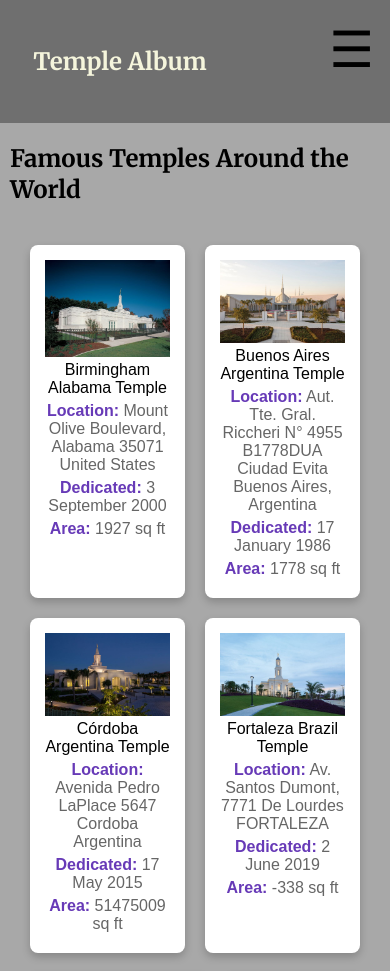
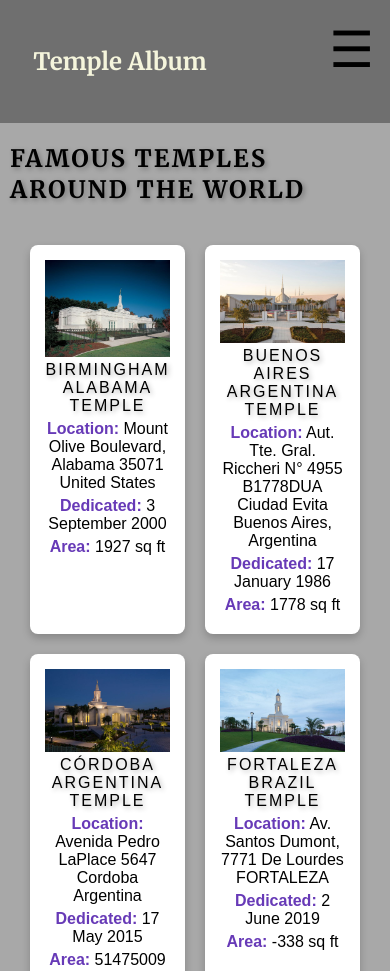
Before and after one commit to Gabi3312/wdd131, a plain HTML site: page filtered-temples.html in a window 390 px wide. Shown: the top 971 px of the page. Drawn offline with Linux system fonts and the light colour scheme.

Commit message:
card temple

```diff
--- a/styles/filtered-temples.css
+++ b/styles/filtered-temples.css
@@ -39,6 +39,9 @@ h1 {
 h2 {
     font-family: var(--font-primary);
     color: var(--text-color-dark);
+    text-transform: uppercase; /* Pone el texto en mayúsculas */
+    letter-spacing: 2px; /* Añade espacio entre letras para un efecto visual */
+    text-shadow: 2px 2px 5px rgba(0, 0, 0, 0.3);
 }
 
 nav {
@@ -84,15 +87,15 @@ nav a:hover {
     display: block;
     position: absolute;
     top: 20px;
-    right: 10px; /* Ajustamos según el diseño */
-    z-index: 100; /* Aseguramos que siempre esté visible */
+    right: 10px;
+    z-index: 100; /* Asegurar que siempre esté visible */
 }
 
 
 
 
 
-/* Estilo para la galería */
+
 .gallery {
     display: grid;
     grid-template-columns: repeat(auto-fill, minmax(250px, 1fr));
@@ -109,6 +112,17 @@ figure {
     padding: 15px;
     text-align: center;
     transition: transform 0.3s ease-in-out;
+    color: black;
+
+
+}
+
+
+figcaption {
+
+    text-transform: uppercase; /* Pone el texto en mayúsculas */
+    letter-spacing: 2px; /* Añade espacio entre letras  */
+    text-shadow: 2px 2px 5px rgba(0, 0, 0, 0.3);
 }
 
 
@@ -140,21 +154,15 @@ h3 {
 
 p {
     font-size: 1em;
-    color: #666;
+    color: #000000;
     margin: 5px 0;
 }
 
 p .label {
     font-weight: bold;
-    color: #673ab7; /* Color púrpura similar al de la imagen */
+    color: #673ab7;
 }
 
-@media (max-width: 600px) {
-    /* Ajuste de columnas para dispositivos más pequeños */
-    .gallery {
-        grid-template-columns: 1fr;
-    }
-}
 
 
 
```
